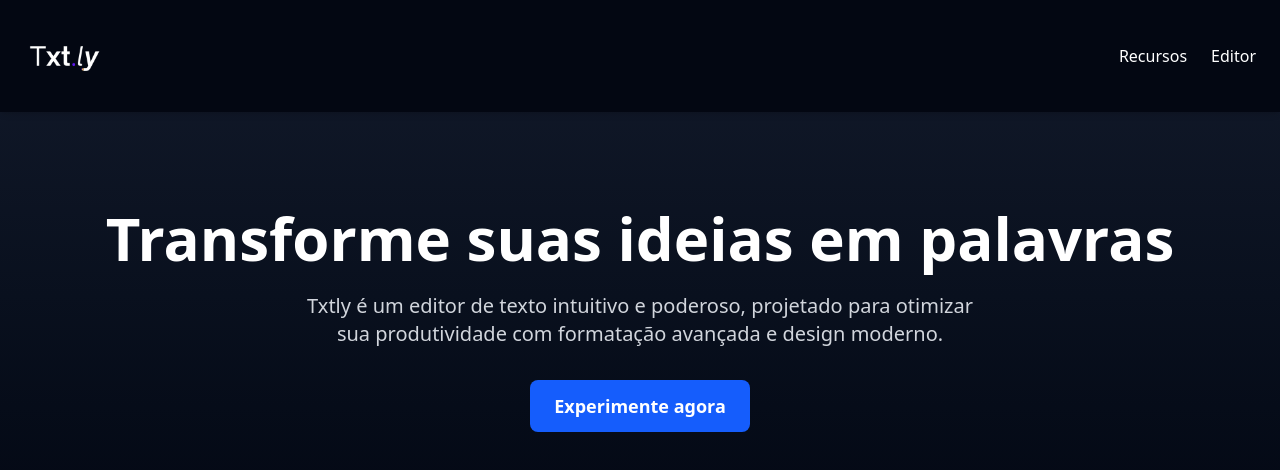
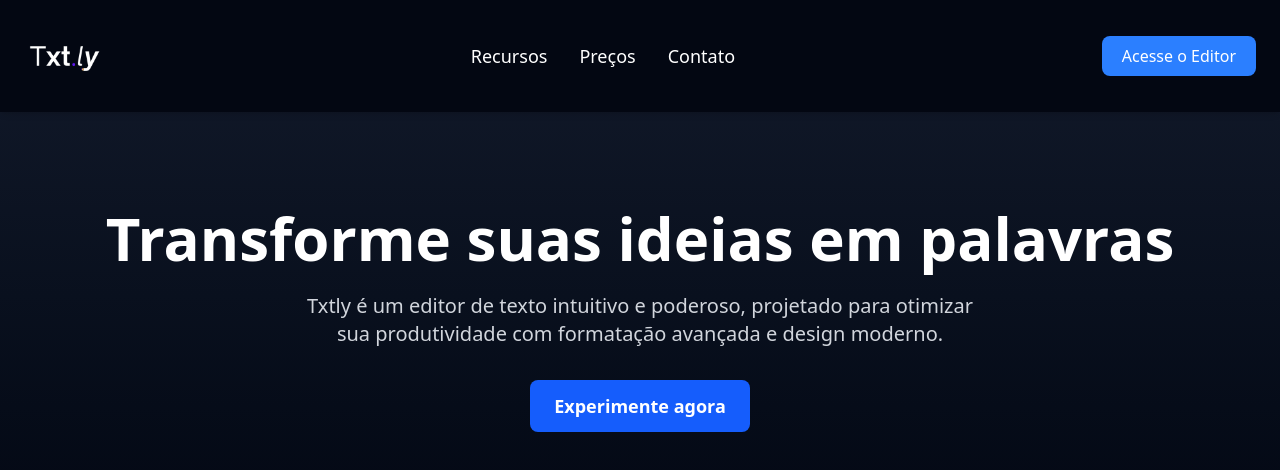
Before and after one commit to AleRzendee/txtly, a Next.js app: page / in a window 1280 px wide. Shown: the top 470 px of the page. Built offline with nearby package versions, Linux system fonts and the light colour scheme.

Commit message:
att Header.tsx 1.0.1

```diff
--- a/src/app/components/Header.tsx
+++ b/src/app/components/Header.tsx
@@ -1,23 +1,57 @@
+"use client";
 import Image from "next/image";
 import Link from "next/link";
+import { useState } from "react";
 
-export default function Header() {
+const Header = () => {
+  const [isOpen, setIsOpen] = useState(false);
+
   return (
-    <header className="fixed top-0 left-0 w-full bg-gray-950 bg-opacity-90 backdrop-blur-md text-white flex items-center justify-between px-6 py-4 z-50 shadow-md">
-      <Link href="/" className="flex flex-col items-center">
-        <Image
-          src="/logo-header.png"
-          alt="Txtly Logo"
-          width={80}
-          height={80}
-        />
-      </Link>
-      <nav>
-        <ul className="flex space-x-6">
-          <li><Link href="#features" className="hover:text-blue-400">Recursos</Link></li>
-          <li><Link href="#editor" className="hover:text-blue-400">Editor</Link></li>
-        </ul>
-      </nav>
+    <header className="fixed top-0 left-0 w-full bg-gray-950 bg-opacity-90 backdrop-blur-md text-white shadow-md z-50">
+      <div className="container mx-auto flex items-center justify-between py-4 px-6">
+        <Link href="/" className="flex items-center gap-3">
+          <Image src="/logo-header.png" alt="Txtly Logo" width={80} height={80} />
+        </Link>
+
+        <nav className="hidden md:flex gap-8 text-lg">
+          <Link href="#features" className="hover:text-blue-400 transition">
+            Recursos
+          </Link>
+          <Link href="#pricing" className="hover:text-blue-400 transition">
+            Preços
+          </Link>
+          <Link href="#contact" className="hover:text-blue-400 transition">
+            Contato
+          </Link>
+        </nav>
+
+        <Link href="/editor" className="hidden md:block bg-blue-500 hover:bg-blue-600 text-white px-5 py-2 rounded-lg transition">
+          Acesse o Editor
+        </Link>
+
+        <button onClick={() => setIsOpen(!isOpen)} className="md:hidden text-2xl">
+          ☰
+        </button>
+      </div>
+
+      {isOpen && (
+        <nav className="md:hidden flex flex-col items-center bg-gray-900 text-lg py-4">
+          <Link href="#features" className="py-2 hover:text-blue-400" onClick={() => setIsOpen(false)}>
+            Recursos
+          </Link>
+          <Link href="#pricing" className="py-2 hover:text-blue-400" onClick={() => setIsOpen(false)}>
+            Preços
+          </Link>
+          <Link href="#contact" className="py-2 hover:text-blue-400" onClick={() => setIsOpen(false)}>
+            Contato
+          </Link>
+          <Link href="/editor" className="bg-blue-500 hover:bg-blue-600 text-white px-5 py-2 mt-3 rounded-lg transition">
+            Acesse o Editor
+          </Link>
+        </nav>
+      )}
     </header>
   );
-}
+};
+
+export default Header;
```
